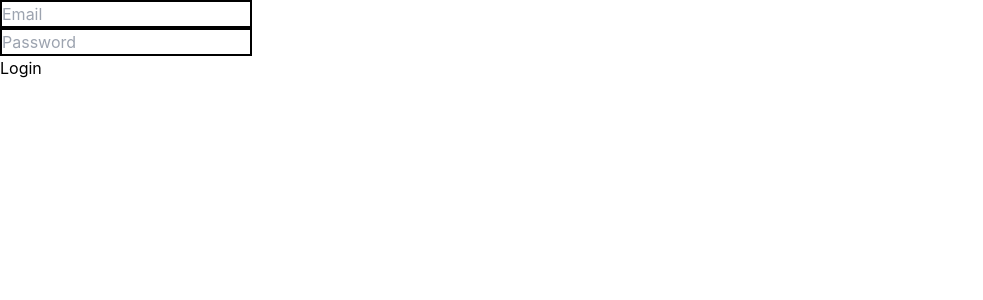
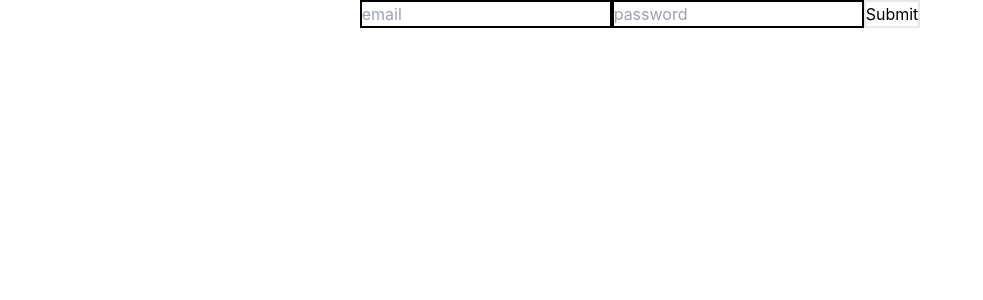
Before and after one commit to NavneethBhat/React-Practice2, a React (Create React App) app: page /login in a window 1280 px wide. Shown: the top 300 px of the page, without its empty margins (0-983 px from the left). Built offline with nearby package versions, Linux system fonts and the light colour scheme.

Commit message:
11:15 Am

```diff
--- a/src/Login.js
+++ b/src/Login.js
@@ -1,86 +1,35 @@
-// import React, { useState } from 'react'
-// import axios from 'axios'
-
-// function Login()  {
-
-//     const [email,setEmail]=useState("")
-//     const [password,setPassword]=useState("")
-
-//         const handleLogin=async(e)=>{
-//             e.preventDefault()
-//         const PayLoad={
-//             email: email,
-//             password: password
-//         };
-//         try{
-//             const response=await axios.post(`https://reqres.in/api/login`,PayLoad);
-//             localStorage.setItem("Login",response.data.access_token);
-//             console.log("Success",response);
-//         }
-//         catch(error){
-//             console.log("Failed");
-//         }
-//         };
-
-
-//   return (
-//     <div>
-//             <input type='text' placeholder='email' name='email' value={value} className='border-2 border-black' onChange={(e) => setEmail(e.target.value)}></input>
-//             <input type='text' placeholder='password' name='password' value={value} className='border-2 border-black' onChange={(e) => setEmail(e.target.value)}></input>
-//             <button onClick={handleLogin} value={value} />
-//     </div>
-//   )
-// }
-
-// export default Login
-
-import React, { useState } from 'react';
-import axios from 'axios';
+import React, { useState } from 'react'
+import axios from "axios";
 
 function Login() {
-  const [email, setEmail] = useState("");
-  const [password, setPassword] = useState("");
+    const[email,setEmail]=useState("");
+    const[password,setPassword]=useState("");
 
-  const handleLogin = async (e) => {
-    e.preventDefault();
+    const handleLogin=async(e)=>{
+        const payLoad={
+            email:email,
+            password:password,
 
-    const payload = {
-      email: email,
-      password: password,
+        };
+        try {
+            const response=await axios.post(`https://reqres.in/api/login`,payLoad);
+            localStorage.setItem("Login",response.data.access_token)
+            console.log("success",response);
+
+        } catch (error) {
+            console.log("Error")
+
+        }
+
     };
 
-    try {
-      const response = await axios.post(`https://reqres.in/api/login`, payload);
-      localStorage.setItem("Login", response.data.token); // Note: Correct key is 'token' for this API
-      console.log("Success", response);
-    } catch (error) {
-      console.error("Failed", error);
-    }
-  };
-
   return (
-    <div>
-      <form onSubmit={handleLogin}>
-        <input
-          type="text"
-          placeholder="Email"
-          name="email"
-          value={email}
-          className="border-2 border-black"
-          onChange={(e) => setEmail(e.target.value)}
-        /><br/>
-        <input
-          type="password"
-          placeholder="Password"
-          name="password"
-          value={password}
-          className="border-2 border-black"
-          onChange={(e) => setPassword(e.target.value)}
-        /><br/>
-        <button onClick={handleLogin}>Login</button>
-      </form>
+    <div className='flex justify-center items-center'>
+        <input type="text" placeholder='email' name='email' value={email} className='border-2 border-black' onChange={(e)=>setEmail(e.target.value)}/><br/>
+        <input type="password" placeholder='password' name='password' value={password} className='border-2 border-black' onChange={(e)=>setPassword(e.target.value)} /> <br/>
+        <button onClick={handleLogin} className='border-2'>Submit</button>
     </div>
-  );
+  )
 }
 
-export default Login;
+export default Login
```
